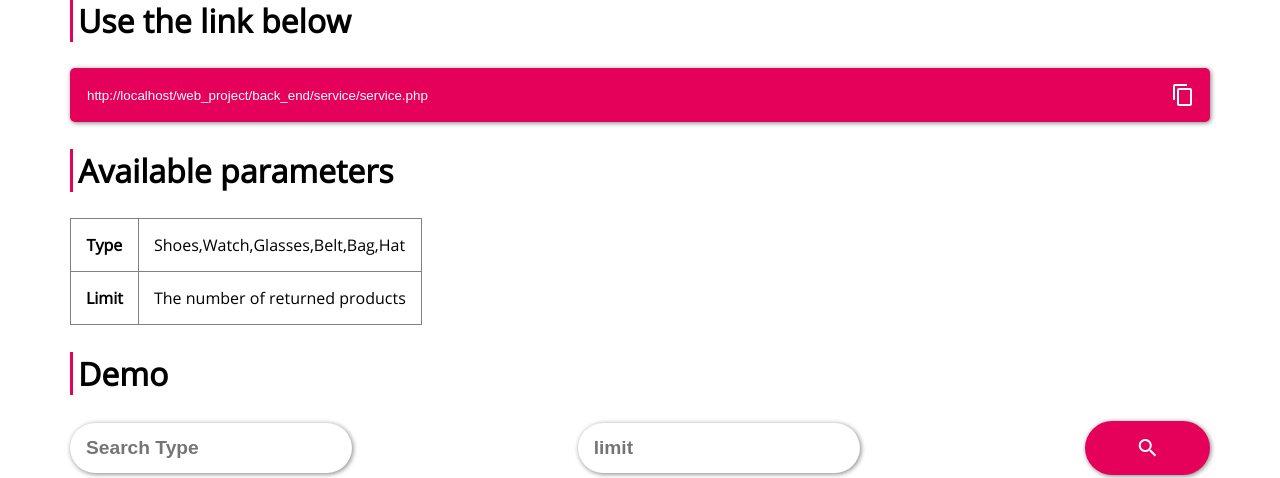
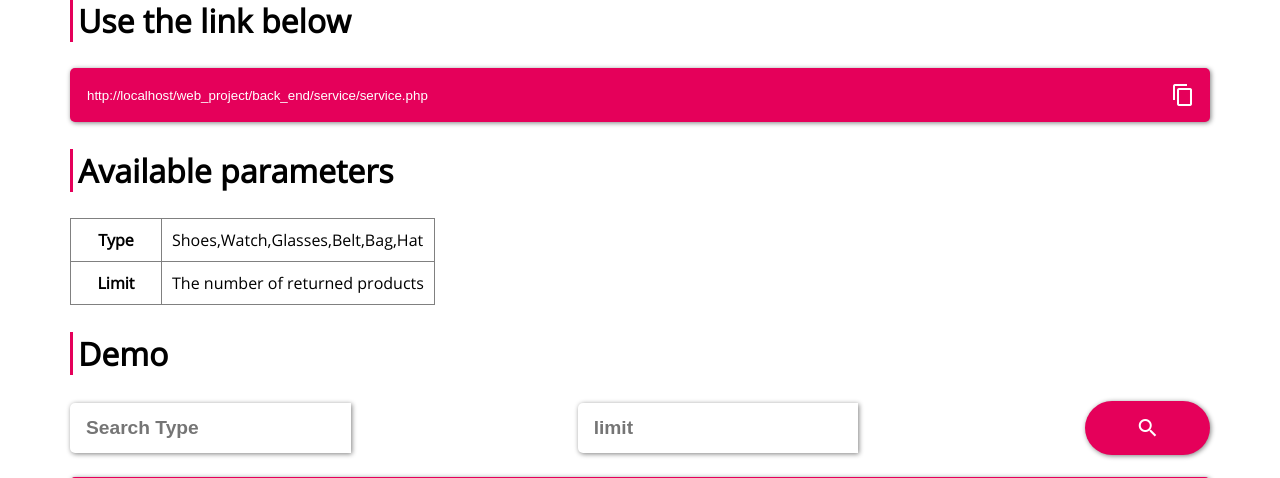
Before and after one commit to AbedelrahmanD/ad-shop, a PHP site: page /web_project/service.php in a window 1280 px wide. Shown: the part 977-1455 px from the top of the page. Run offline with PHP 8.4, Linux system fonts and the light colour scheme; data comes from the database, SQL or seed files in the repository; data that the repository does not hold is empty; style sheets or scripts are compiled from the project's sources.

Commit message:
carousel jquery function , ligo animation, input less radious

```diff
--- a/front_end/assets/css/homeStyle.css
+++ b/front_end/assets/css/homeStyle.css
@@ -10,6 +10,14 @@
   background-position-y: top;
   background-repeat: no-repeat;
   border-bottom-right-radius: 500px;
+}
+
+#slider .sliderLimiter {
+  max-width: 1500px;
+  margin: auto;
+  display: -webkit-box;
+  display: -ms-flexbox;
+  display: flex;
 }
 
 .shopImage {
@@ -115,11 +123,6 @@
   font-weight: bold;
 }
 
-.productReviewDetails h3:nth-last-child(1) {
-  color: #e5005a;
-  font-weight: bold;
-}
-
 .join {
   background-color: #e5005a;
   display: -webkit-box;
@@ -177,6 +180,7 @@
 .titleWraper h1 {
   border-bottom: 3px solid #e5005a;
   margin-bottom: 2rem;
+  font-size: 2rem;
 }
 
 #discounts .mainBlock span:first-of-type {
--- a/front_end/assets/css/homeStyle.scss
+++ b/front_end/assets/css/homeStyle.scss
@@ -2,7 +2,6 @@
 #slider {
   display: flex;
   position: relative;
-  // background-image: url(../images/13.png);
   background-color: $primary;
   height: 100vh;
   width: 100%;
@@ -10,6 +9,11 @@
   background-position-y: top;
   background-repeat: no-repeat;
   border-bottom-right-radius: 500px;
+  .sliderLimiter {
+    max-width: 1500px;
+    margin: auto;
+    display: flex;
+  }
 }
 .shopImage {
   width: 40%;
@@ -86,10 +90,6 @@
     border-left: 5px solid $primary;
     font-weight: bold;
   }
-  h3:nth-last-child(1) {
-    color: $primary;
-    font-weight: bold;
-  }
 }
 
 .join {
@@ -127,6 +127,7 @@
   h1 {
     border-bottom: 3px solid $primary;
     margin-bottom: 2rem;
+    font-size: 2rem;
   }
 }
 #discounts {
--- a/front_end/assets/css/myStyle.css
+++ b/front_end/assets/css/myStyle.css
@@ -143,12 +143,30 @@ nav ul li .material-icons {
   display: none;
 }
 
-#login {
-  min-width: 100px;
+.material-icons:hover {
+  cursor: pointer;
 }
 
-.material-icons:hover {
-  cursor: pointer;
+@-webkit-keyframes swingBag {
+  0% {
+    -webkit-transform: rotateZ(20deg);
+            transform: rotateZ(20deg);
+  }
+  100% {
+    -webkit-transform: rotateZ(-20deg);
+            transform: rotateZ(-20deg);
+  }
+}
+
+@keyframes swingBag {
+  0% {
+    -webkit-transform: rotateZ(20deg);
+            transform: rotateZ(20deg);
+  }
+  100% {
+    -webkit-transform: rotateZ(-20deg);
+            transform: rotateZ(-20deg);
+  }
 }
 
 #brandDiv {
@@ -167,6 +185,11 @@ nav ul li .material-icons {
           flex-direction: column;
   padding-left: 2rem;
   font-size: 2rem;
+}
+
+#brandDiv:hover .logoImage {
+  -webkit-animation: swingBag 0.7s infinite linear alternate;
+          animation: swingBag 0.7s infinite linear alternate;
 }
 
 #brandDiv span {
@@ -773,8 +796,8 @@ select {
 
 .searchContainer input {
   height: 100%;
-  border-top-left-radius: 100px;
-  border-bottom-left-radius: 100px;
+  border-top-left-radius: 5px;
+  border-bottom-left-radius: 5px;
   padding: 0px 1rem;
   margin: 0px;
   border: none;
@@ -786,7 +809,7 @@ select {
   width: 50%;
   -webkit-box-shadow: 1px 1px 5px gray;
           box-shadow: 1px 1px 5px gray;
-  min-width: 250px;
+  min-width: 200px;
 }
 
 .searchContainer input:focus {
@@ -798,8 +821,8 @@ select {
 .searchContainer button {
   height: 100%;
   outline: none;
-  border-top-right-radius: 100px;
-  border-bottom-right-radius: 100px;
+  border-top-right-radius: 5px;
+  border-bottom-right-radius: 5px;
   background-color: white;
   border: none;
   cursor: pointer;
--- a/front_end/assets/css/myStyle.scss
+++ b/front_end/assets/css/myStyle.scss
@@ -104,12 +104,19 @@ nav {
 .menuToggle {
   display: none;
 }
-#login {
-  min-width: 100px;
-}
+
 .material-icons {
   &:hover {
     cursor: pointer;
+  }
+}
+@keyframes swingBag {
+  0% {
+    transform: rotateZ(20deg);
+  }
+
+  100% {
+    transform: rotateZ(-20deg);
   }
 }
 #brandDiv {
@@ -119,6 +126,11 @@ nav {
   flex-direction: column;
   padding-left: 2rem;
   font-size: 2rem;
+  &:hover {
+    .logoImage {
+      animation: swingBag 0.7s infinite linear alternate;
+    }
+  }
   span {
     color: $primary;
     font-weight: bold;
@@ -554,8 +566,8 @@ select {
   width: 70%;
   input {
     height: 100%;
-    border-top-left-radius: 100px;
-    border-bottom-left-radius: 100px;
+    border-top-left-radius: 5px;
+    border-bottom-left-radius: 5px;
     padding: 0px 1rem;
     margin: 0px;
     border: none;
@@ -565,7 +577,7 @@ select {
     font-weight: bold;
     width: 50%;
     box-shadow: 1px 1px 5px gray;
-    min-width: 250px;
+    min-width: 200px;
     &:focus {
       color: $primary;
       box-shadow: 1px 1px 7px grey;
@@ -574,8 +586,8 @@ select {
   button {
     height: 100%;
     outline: none;
-    border-top-right-radius: 100px;
-    border-bottom-right-radius: 100px;
+    border-top-right-radius: 5px;
+    border-bottom-right-radius: 5px;
     background-color: $secondary;
     border: none;
     cursor: pointer;
--- a/front_end/assets/css/products.css
+++ b/front_end/assets/css/products.css
@@ -18,10 +18,7 @@
       -ms-flex-align: center;
           align-items: center;
   padding-top: 1rem;
-  border-top-left-radius: 5px;
-  border-top-right-radius: 5px;
-  border-bottom-left-radius: 5px;
-  border-bottom-right-radius: 5px;
+  border-radius: 5px;
   margin-bottom: 1rem;
 }
 
--- a/front_end/assets/css/products.scss
+++ b/front_end/assets/css/products.scss
@@ -8,10 +8,7 @@
     justify-content: flex-start;
     align-items: center;
     padding-top: 1rem;
-    border-top-left-radius: 5px;
-    border-top-right-radius: 5px;
-    border-bottom-left-radius: 5px;
-    border-bottom-right-radius: 5px;
+    border-radius: 5px;
     margin-bottom: 1rem;
   }
 }
--- a/front_end/assets/css/service.css
+++ b/front_end/assets/css/service.css
@@ -123,10 +123,6 @@
           justify-content: flex-start;
 }
 
-.demo .searchContainer input {
-  border-radius: 100px;
-}
-
 .searchOptionsContainer {
   display: -webkit-box;
   display: -ms-flexbox;
@@ -144,7 +140,15 @@
 
 .service table td,
 .service table th {
-  padding: 15px;
+  padding: 10px;
+}
+
+.service table th {
+  min-width: 70px;
+}
+
+.service table td {
+  min-width: 160px;
 }
 
 .resulrContainer {
--- a/front_end/assets/css/service.scss
+++ b/front_end/assets/css/service.scss
@@ -80,9 +80,6 @@
   margin-top: 1rem;
   .searchContainer {
     justify-content: flex-start;
-    input {
-      border-radius: 100px;
-    }
   }
 }
 .searchOptionsContainer {
@@ -96,7 +93,13 @@
     border-collapse: collapse;
     td,
     th {
-      padding: 15px;
+      padding: 10px;
+    }
+    th {
+      min-width: 70px;
+    }
+    td {
+      min-width: 160px;
     }
   }
 }
--- a/front_end/assets/js/home_script.js
+++ b/front_end/assets/js/home_script.js
@@ -1,31 +1,3 @@
-function moveNextDiscount() {
-  $("#scrollbarDiscount").stop().animate({ scrollLeft: "+=565" }, 565);
-}
-function movePrevDiscount() {
-  $("#scrollbarDiscount").stop().animate({ scrollLeft: "-=565" }, 565);
-}
-
-function moveNextMen() {
-  $("#scrollbarMen").stop().animate({ scrollLeft: "+=565" }, 565);
-}
-function movePrevMen() {
-  $("#scrollbarMen").stop().animate({ scrollLeft: "-=565" }, 565);
-}
-
-function moveNextWomen() {
-  $("#scrollbarWomen").stop().animate({ scrollLeft: "+=565" }, 565);
-}
-function movePrevWomen() {
-  $("#scrollbarWomen").stop().animate({ scrollLeft: "-=565" }, 565);
-}
-
-function moveNextKids() {
-  $("#scrollbarKids").stop().animate({ scrollLeft: "+=565" }, 565);
-}
-function movePrevKids() {
-  $("#scrollbarKids").stop().animate({ scrollLeft: "-=565" }, 565);
-}
-
 $(document).ready(function () {
   //fetch data for each category (men,women,kids,discounts)
   var discountObj = {
--- a/front_end/assets/js/product_info.js
+++ b/front_end/assets/js/product_info.js
@@ -6,12 +6,7 @@ function getColorName(colorId) {
     }
   }
 }
-function moveNextProductInfo() {
-  $("#scrollbarProductInfo").stop().animate({ scrollLeft: "+=565" }, 565);
-}
-function movePrevProductInfo() {
-  $("#scrollbarProductInfo").stop().animate({ scrollLeft: "-=565" }, 565);
-}
+
 $(document).ready(function () {
   //get product id from param
   var searchParams = new URLSearchParams(window.location.search);
--- a/front_end/assets/js/script.js
+++ b/front_end/assets/js/script.js
@@ -127,6 +127,16 @@ $(function () {
     }
   };
 
+  $(".carouselNextArrow").click(function () {
+    var sliderContainer = $(this).parent();
+    var slider = sliderContainer.find(".product_slider_carousel");
+    slider.stop().animate({ scrollLeft: "+=565" }, 500);
+  });
+  $(".carouselPrevArrow").click(function () {
+    var sliderContainer = $(this).parent();
+    var slider = sliderContainer.find(".product_slider_carousel");
+    slider.stop().animate({ scrollLeft: "-=565" }, 500);
+  });
   $(".toastContainer").click(function () {
     $(this).css({ transform: "translateY(99px)" });
   });
--- a/product_info.php
+++ b/product_info.php
@@ -2,7 +2,7 @@
 
 <section id="productView">
     <div class="sliderBtns backBtn">
-        <a class="btn1 goBack" href="#">
+        <a class="btn1 goBack">
             <span class="material-icons">
                 arrow_back_ios
             </span>
@@ -16,12 +16,12 @@
             </div>
 
             <section class="carouselSection">
-                <button class="carouselArrow carouselNextArrow" onclick="moveNextProductInfo()">
+                <button class="carouselArrow carouselNextArrow">
                     <span class="material-icons">
                         arrow_forward_ios
                     </span>
                 </button>
-                <button class="carouselArrow carouselPrevArrow" onclick="movePrevProductInfo()">
+                <button class="carouselArrow carouselPrevArrow">
                     <span class="material-icons">
                         arrow_back_ios
                     </span>
```
Also changed, not shown: index.php (+10 -9 lines).
